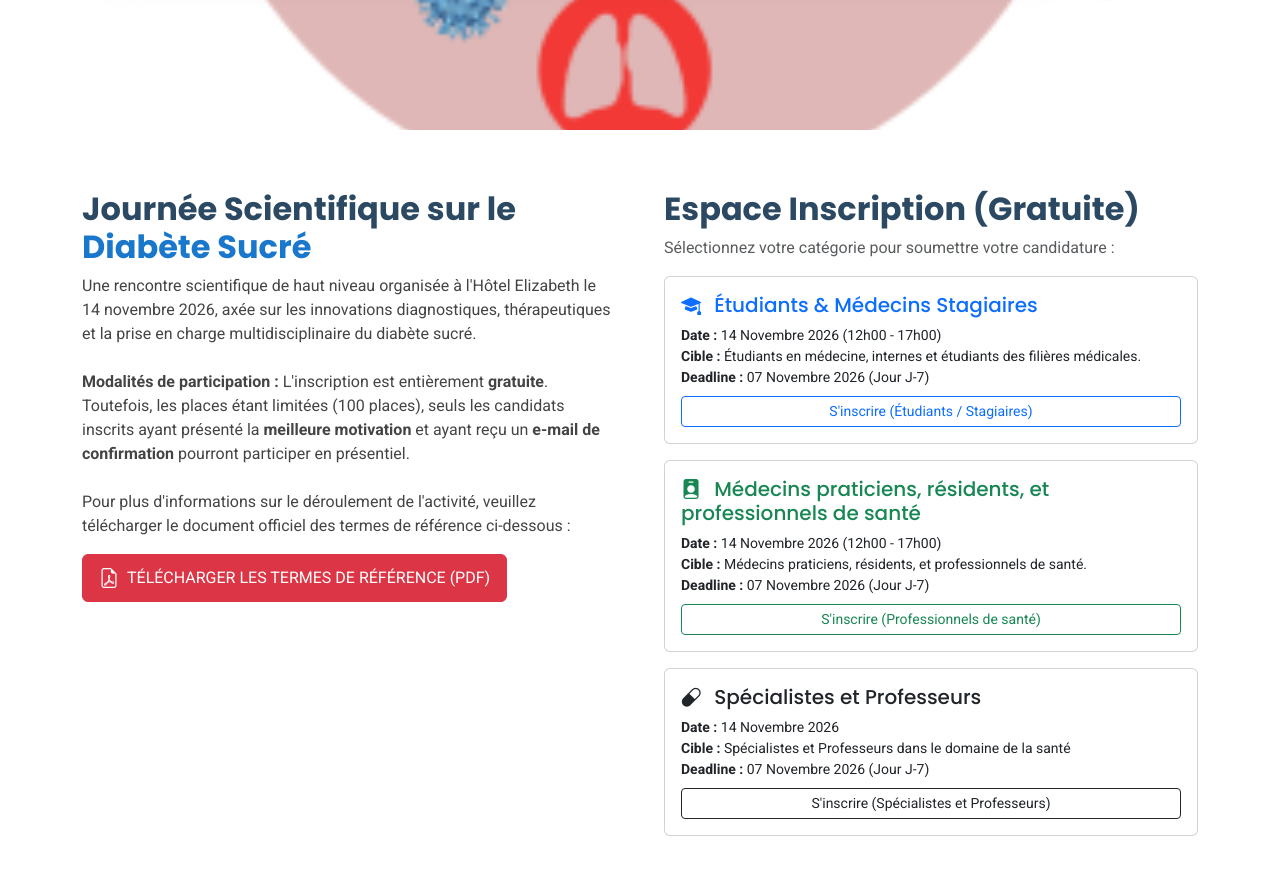
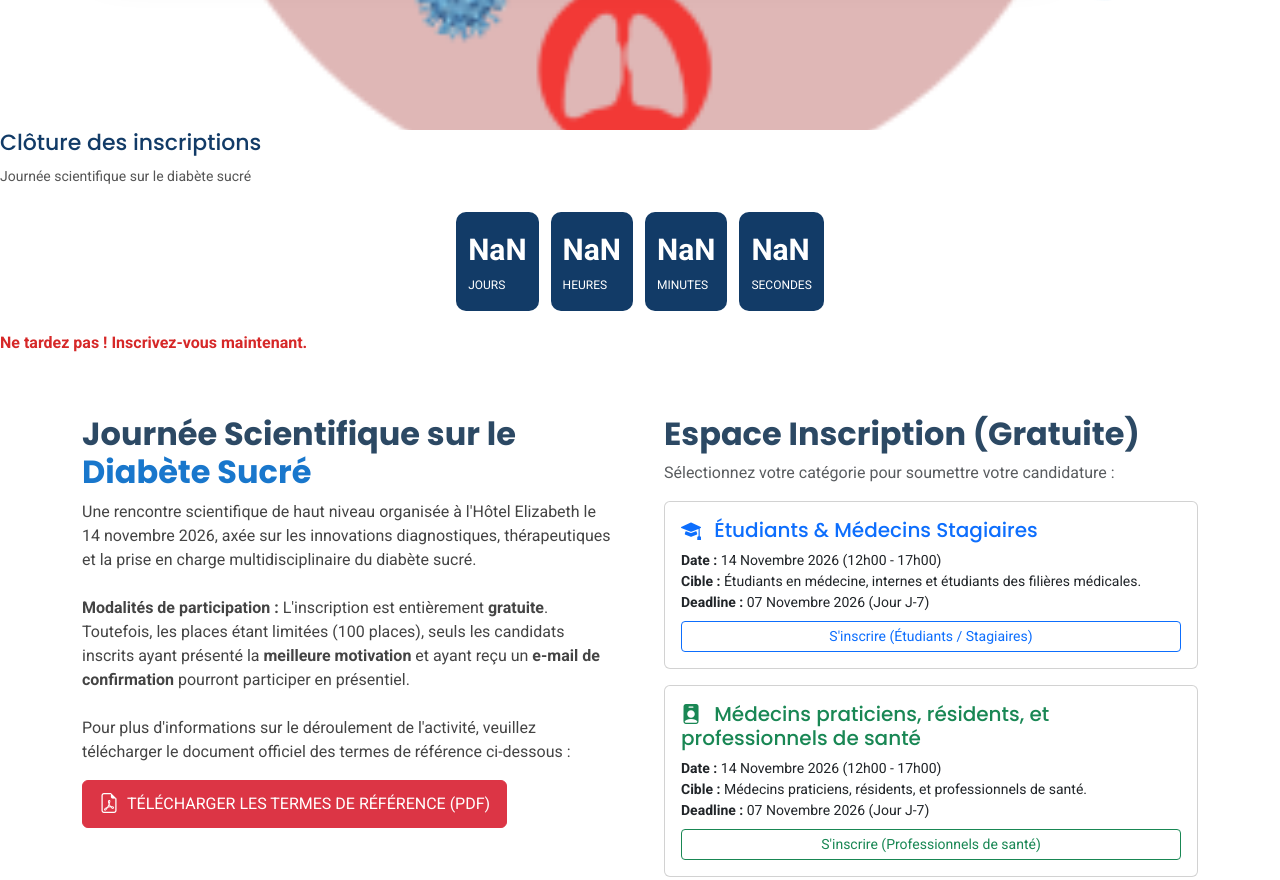
Before and after one commit to ClubUniversmedical/UOB-FACMED, a plain HTML site: page Diabete_Day.html in a window 1280 px wide. Shown: the part 840-1720 px from the top of the page. Drawn offline with Linux system fonts and the light colour scheme.

Commit message:
Add countdown timer for event registration closure

```diff
--- a/Diabete_Day.html
+++ b/Diabete_Day.html
@@ -178,6 +178,61 @@
         #UOB h2 { font-size: 1.4rem; }
         #titre { font-size: 1.3rem; }
     }
+        ========
+    <style>
+.countdown-container {
+    max-width: 600px;
+    margin: 25px auto;
+    padding: 25px 15px;
+    text-align: center;
+    font-family: Arial, sans-serif;
+    background: #f4f8fc;
+    border-radius: 15px;
+}
+
+.countdown-container h2 {
+    color: #123b67;
+    font-size: 22px;
+    margin-bottom: 10px;
+}
+
+.countdown-container p {
+    color: #555;
+    font-size: 14px;
+}
+
+.countdown {
+    display: flex;
+    justify-content: center;
+    gap: 12px;
+    margin-top: 25px;
+    flex-wrap: wrap;
+}
+
+.time-box {
+    background: #123b67;
+    color: white;
+    padding: 15px 12px;
+    border-radius: 10px;
+    min-width: 75px;
+}
+
+.time-box span {
+    display: block;
+    font-size: 30px;
+    font-weight: bold;
+}
+
+.time-box small {
+    font-size: 12px;
+    text-transform: uppercase;
+}
+
+#message {
+    margin-top: 20px;
+    font-weight: bold;
+    color: #d62828;
+}
 </style>
 <section id="hero" class="hero section">
     <img src="CRMSS.png" alt="Zoonoses Banner" class="hero-bg-img">
@@ -205,6 +260,90 @@
 </section>
 
 
+
+
+<div class="countdown-container">
+
+    <h2>Clôture des inscriptions</h2>
+
+    <p>
+      Journée scientifique sur le diabète sucré
+    </p>
+
+    <div class="countdown" id="countdown">
+
+        <div class="time-box">
+            <span id="days">00</span>
+            <small>Jours</small>
+        </div>
+
+        <div class="time-box">
+            <span id="hours">00</span>
+            <small>Heures</small>
+        </div>
+
+        <div class="time-box">
+            <span id="minutes">00</span>
+            <small>Minutes</small>
+        </div>
+
+        <div class="time-box">
+            <span id="seconds">00</span>
+            <small>Secondes</small>
+        </div>
+
+    </div>
+
+    <div id="message">
+        Ne tardez pas ! Inscrivez-vous maintenant.
+    </div>
+
+</div>
+
+<script>
+
+// MODIFIEZ LA DATE DE CLÔTURE ICI
+// Format : AAAA-MM-JJ T 13:30:00 +02:00
+
+const deadline = new Date("2026-11-XXT13:30:00+02:00").getTime();
+
+const timer = setInterval(function() {
+
+    const now = new Date().getTime();
+    const distance = deadline - now;
+
+    if (distance <= 0) {
+
+        clearInterval(timer);
+
+        document.getElementById("countdown").style.display = "none";
+
+        document.getElementById("message").innerHTML =
+        "Les inscriptions sont officiellement clôturées.";
+
+        return;
+    }
+
+    const days = Math.floor(distance / (1000 * 60 * 60 * 24));
+    const hours = Math.floor((distance / (1000 * 60 * 60)) % 24);
+    const minutes = Math.floor((distance / (1000 * 60)) % 60);
+    const seconds = Math.floor((distance / 1000) % 60);
+
+    document.getElementById("days").textContent =
+        String(days).padStart(2, "0");
+
+    document.getElementById("hours").textContent =
+        String(hours).padStart(2, "0");
+
+    document.getElementById("minutes").textContent =
+        String(minutes).padStart(2, "0");
+
+    document.getElementById("seconds").textContent =
+        String(seconds).padStart(2, "0");
+
+}, 1000);
+
+</script>
 
 
 
```
